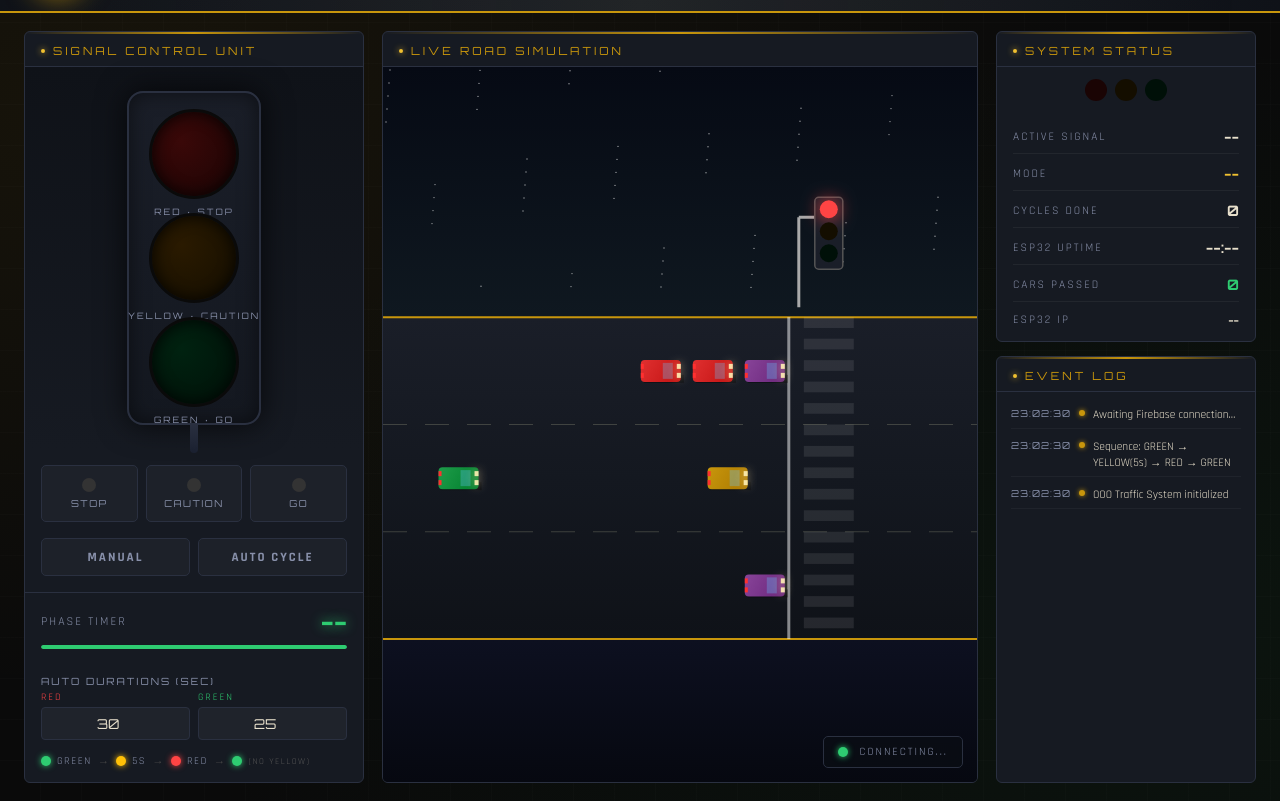
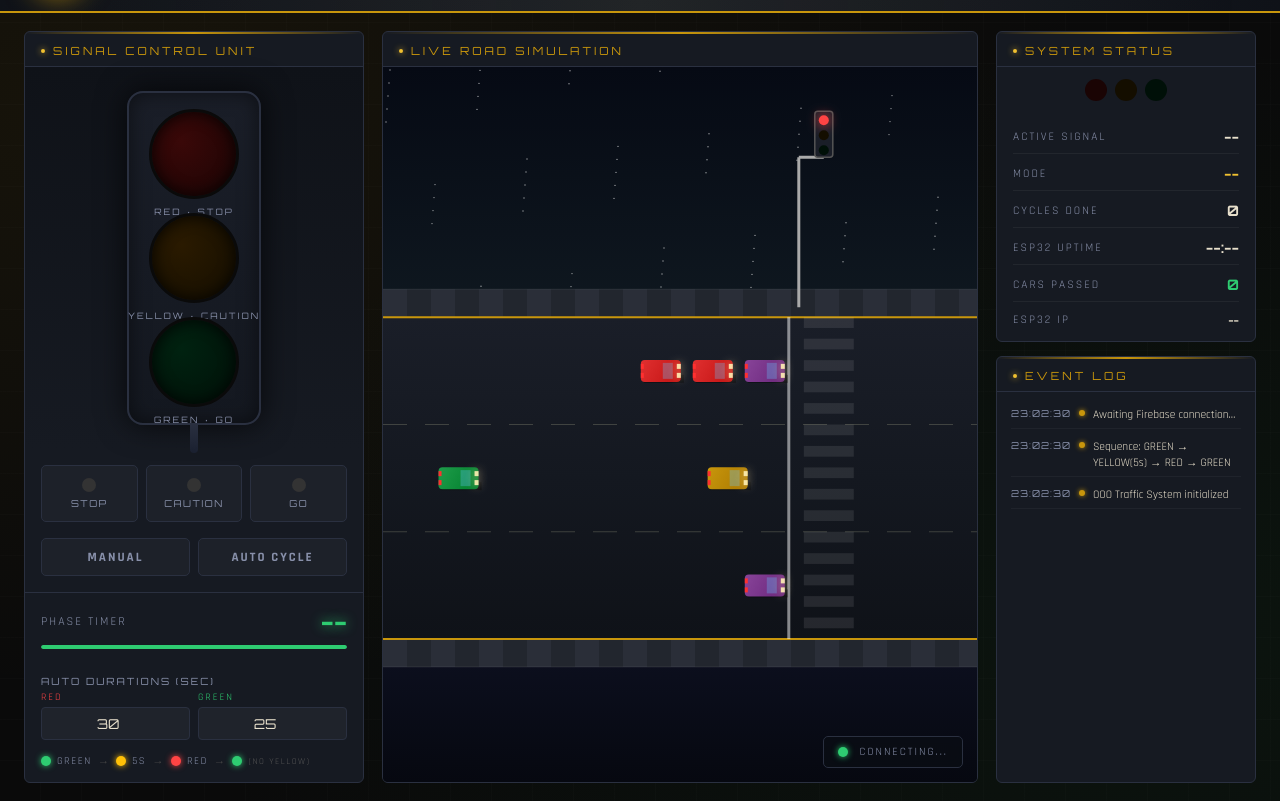
Before and after one commit to FrancisAdrianIdul33/ESP32_Traffic_Light, a website: page index.html in a window 1280 px wide. Shown: the part 69-870 px from the top of the page. Drawn offline with Linux system fonts and the light colour scheme; no server answers.

Commit message:
added character visibility in the road

```diff
--- a/index.html
+++ b/index.html
@@ -414,23 +414,24 @@ PED_NAMES.forEach(n=>{ const img=new Image(); img.src=`media/${n}.png`; pedImgs[
 let pedestrians=[], pedSpawnDone=false;
 
 function spawnPedestrians(){
-  const count=[1,3,6][Math.floor(Math.random()*3)];
+  const count=[3,6,10][Math.floor(Math.random()*3)];
   const shuffled=[...PED_NAMES].sort(()=>Math.random()-0.5).slice(0,count);
   const W=canvas.width, H=canvas.height;
-  const roadTop=H*0.35;
+ const roadTop=H*0.35;   // match the actual road top
   const tlX=W*0.7;
-  const crossX=tlX+20;   // center X of zebra crossing
+  const crossX=tlX+30;    // center on the zebra zone (stopX+40)
 
   // Space pedestrians evenly within usable zebra width
   const usableW=ZEBRA_W-PED_SIZE;
   const spacing=count>1?usableW/(count-1):0;
   const startX =count>1?crossX-usableW/2:crossX;
+  const PED_START_OFFSET = 5;
 
   shuffled.forEach((name,i)=>{
     pedestrians.push({
       name,
       x: startX+i*spacing,              // fixed X inside crossing zone
-      y: roadTop-PED_SIZE-i*(PED_SIZE+8), // staggered start, queue above road
+   y: roadTop + i * (PED_SIZE + 6),   // start inside road, stagger downward
       speed:0.7+Math.random()*0.6,
       done:false,
     });
@@ -465,6 +466,7 @@ function updateAndDrawPedestrians(){
 // ── Draw ──────────────────────────────────────────────────────────
 function drawScene(){
   const W=canvas.width, H=canvas.height;
+
   if(!W||!H) return;
   ctx.clearRect(0,0,W,H);
 
@@ -488,30 +490,64 @@ function drawScene(){
   road.addColorStop(0,'#1a1e28'); road.addColorStop(0.5,'#141820'); road.addColorStop(1,'#0f1218');
   ctx.fillStyle=road; ctx.fillRect(0,roadTop,W,roadH);
 
-  // Road edges
+ // ── Sidewalk adjustments (tweak these) ───────────────────────
+  const SW_H        = 28;      // sidewalk thickness in pixels
+  const SW_TILE     = 24;      // tile size (smaller = more tiles)
+  const SW_COL1     = '#2a2e38'; // tile color A
+  const SW_COL2     = '#22262e'; // tile color B
+  // ─────────────────────────────────────────────────────────────
+
+  // Top sidewalk (above road)
+  for (let tx = 0; tx < W; tx += SW_TILE) {
+    const row = Math.floor(tx / SW_TILE);
+    ctx.fillStyle = row % 2 === 0 ? SW_COL1 : SW_COL2;
+    ctx.fillRect(tx, roadTop - SW_H, SW_TILE, SW_H);
+  }
+  // Bottom sidewalk (below road)
+  for (let tx = 0; tx < W; tx += SW_TILE) {
+    const row = Math.floor(tx / SW_TILE);
+    ctx.fillStyle = row % 2 === 0 ? SW_COL1 : SW_COL2;
+    ctx.fillRect(tx, roadTop + roadH, SW_TILE, SW_H);
+  }
+
+  // Road edges (curb lines on top of sidewalk)
   ctx.strokeStyle='#c8960c'; ctx.lineWidth=2;
   ctx.beginPath(); ctx.moveTo(0,roadTop);       ctx.lineTo(W,roadTop);       ctx.stroke();
   ctx.beginPath(); ctx.moveTo(0,roadTop+roadH); ctx.lineTo(W,roadTop+roadH); ctx.stroke();
-
+  // Curb inner edge lines
+  ctx.strokeStyle='rgba(255,255,255,0.08)'; ctx.lineWidth=1;
+  ctx.beginPath(); ctx.moveTo(0,roadTop-SW_H);       ctx.lineTo(W,roadTop-SW_H);       ctx.stroke();
+  ctx.beginPath(); ctx.moveTo(0,roadTop+roadH+SW_H); ctx.lineTo(W,roadTop+roadH+SW_H); ctx.stroke();
   // Lane dividers
   const laneH=roadH/3;
   ctx.strokeStyle='rgba(255,255,200,0.18)'; ctx.lineWidth=1; ctx.setLineDash([24,18]);
   for(let l=1;l<3;l++){ ctx.beginPath(); ctx.moveTo(0,roadTop+laneH*l); ctx.lineTo(W,roadTop+laneH*l); ctx.stroke(); }
   ctx.setLineDash([]);
 
-  // Traffic light pole
+  // ── Traffic light adjustments (tweak these) ──────────────────
+  const TL_POLE_H    = 150;   // pole height (taller = longer pole)
+  const TL_ARM_LEN   = 25;    // horizontal arm length
+  const TL_BOX_W     = 18;    // housing width
+  const TL_BOX_H     = 46;    // housing height
+  const TL_BULB_R    = 5;     // bulb radius (smaller = tinier lights)
+  const TL_BULB_GAP  = 15;    // gap between bulb centers
+  // ─────────────────────────────────────────────────────────────
+
   const tlX=W*0.7, tlY=roadTop-10;
   ctx.strokeStyle='#aaa'; ctx.lineWidth=3;
-  ctx.beginPath(); ctx.moveTo(tlX,tlY);      ctx.lineTo(tlX,tlY-90);      ctx.stroke();
-  ctx.beginPath(); ctx.moveTo(tlX,tlY-90);   ctx.lineTo(tlX+30,tlY-90);   ctx.stroke();
+  ctx.beginPath(); ctx.moveTo(tlX,tlY); ctx.lineTo(tlX,tlY-TL_POLE_H); ctx.stroke();
+  ctx.beginPath(); ctx.moveTo(tlX,tlY-TL_POLE_H); ctx.lineTo(tlX+TL_ARM_LEN,tlY-TL_POLE_H); ctx.stroke();
   ctx.fillStyle='#1a1e28'; ctx.strokeStyle='#555'; ctx.lineWidth=1.5;
-  ctx.beginPath(); ctx.roundRect(tlX+16,tlY-110,28,72,4); ctx.fill(); ctx.stroke();
-  [{y:tlY-106,col:currentLight==='red'?'#ff4444':'#1a0404',glow:'#ff4444'},
-   {y:tlY-84, col:currentLight==='yellow'?'#ffc107':'#140e00',glow:'#ffc107'},
-   {y:tlY-62, col:currentLight==='green'?'#2ecc71':'#001008',glow:'#2ecc71'}].forEach(b=>{
-    ctx.beginPath(); ctx.arc(tlX+30,b.y+8,9,0,Math.PI*2);
+  const boxX=tlX+TL_ARM_LEN-TL_BOX_W/2, boxY=tlY-TL_POLE_H-TL_BOX_H;
+  ctx.beginPath(); ctx.roundRect(boxX,boxY,TL_BOX_W,TL_BOX_H,3); ctx.fill(); ctx.stroke();
+  const bulbX=boxX+TL_BOX_W/2;
+  const bulbY1=boxY+TL_BULB_R+4;
+  [{y:bulbY1,               col:currentLight==='red'?'#ff4444':'#1a0404',glow:'#ff4444'},
+   {y:bulbY1+TL_BULB_GAP,   col:currentLight==='yellow'?'#ffc107':'#140e00',glow:'#ffc107'},
+   {y:bulbY1+TL_BULB_GAP*2, col:currentLight==='green'?'#2ecc71':'#001008',glow:'#2ecc71'}].forEach(b=>{
+    ctx.beginPath(); ctx.arc(bulbX,b.y,TL_BULB_R,0,Math.PI*2);
     const lit=!['#1a0404','#140e00','#001008'].includes(b.col);
-    ctx.shadowColor=lit?b.glow:'transparent'; ctx.shadowBlur=lit?18:0;
+    ctx.shadowColor=lit?b.glow:'transparent'; ctx.shadowBlur=lit?12:0;
     ctx.fillStyle=b.col; ctx.fill(); ctx.shadowBlur=0;
   });
 
@@ -527,6 +563,7 @@ const stripeCount = 30;
 const stripeH = roadH / stripeCount;
 const zebraX = stopX + ZEBRA_OFFSET; // adjustable zebra position
 ctx.fillStyle = 'rgba(255,255,255,0.09)';
+
 
 for (let s = 0; s < stripeCount; s += 2) {
   ctx.fillRect(zebraX - ZEBRA_W / 2, roadTop + s * stripeH, ZEBRA_W, stripeH);
```
